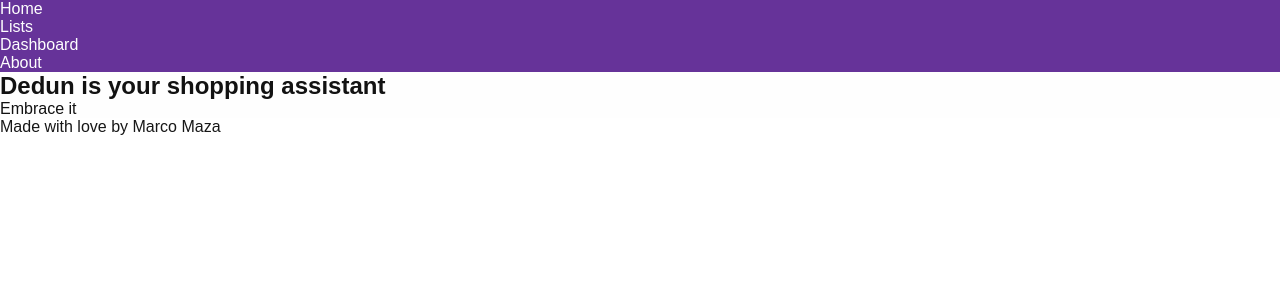
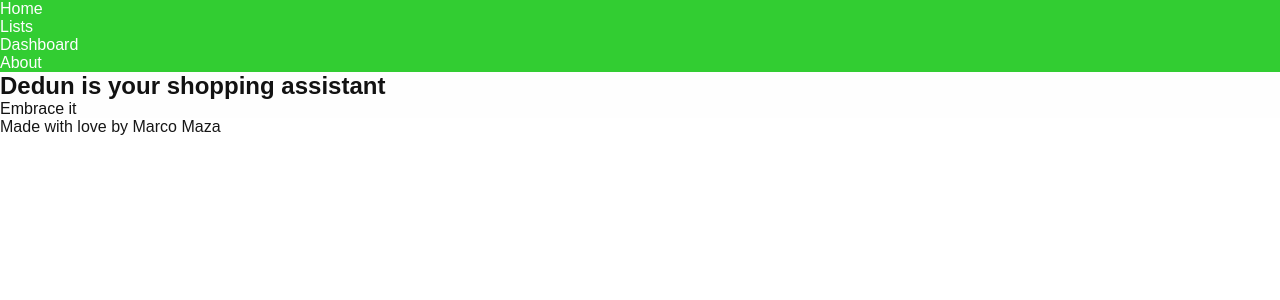
Before and after one commit to marcomaza92/dedun, a Next.js app: page / in a window 1280 px wide. Shown: the top 300 px of the page. Built offline with nearby package versions, Linux system fonts and the light colour scheme.

Commit message:
fix: update background color of the main layout

```diff
--- a/app/(main-layout)/layout.module.css
+++ b/app/(main-layout)/layout.module.css
@@ -1,4 +1,4 @@
 .header {
-  background-color: rebeccapurple;
+  background-color: limegreen;
   color: #fefefe;
 }
```
